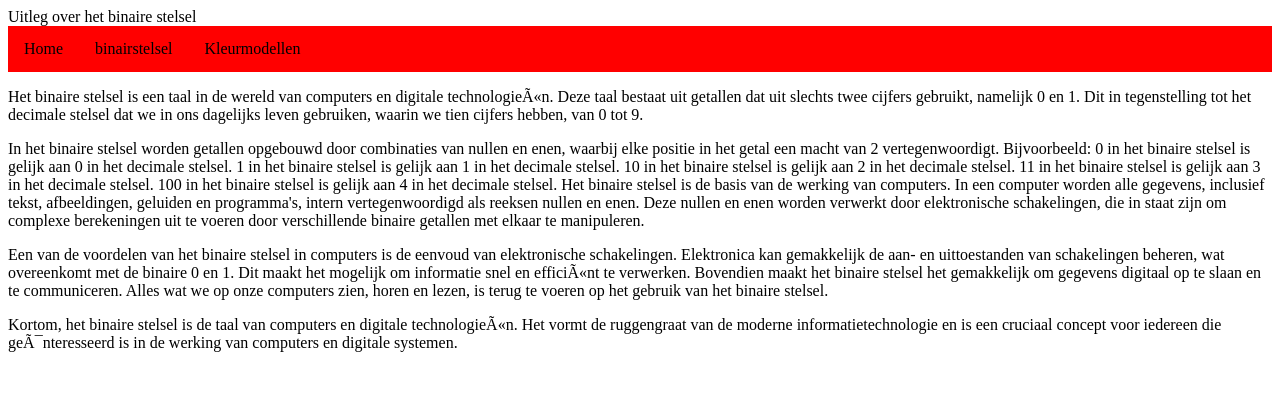
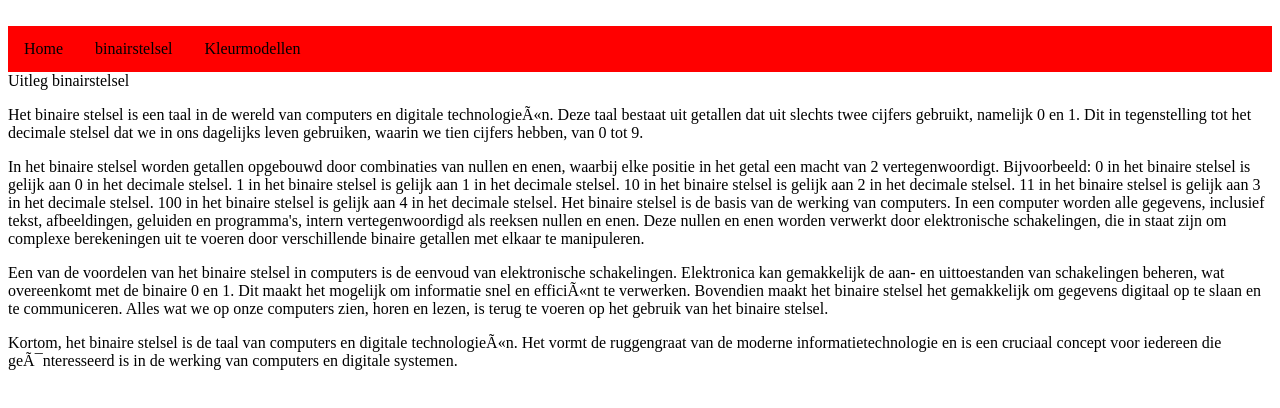
Before and after one commit to TwanWitteman071/TwanWitteman071.github.io, a plain HTML site: page binairstelsel.html in a window 1280 px wide. Drawn offline with Linux system fonts and the light colour scheme.

Commit message:
Hoempage

```diff
--- a/binairstelsel.html
+++ b/binairstelsel.html
@@ -6,13 +6,14 @@
         <meta charset="'utf-8">
     </head>
     <body>
-        Uitleg over het binaire stelsel
         <br>
         <ul>
             <li><a href="index.html">Home</a></li>
             <li><a href="binairstelsel.html">binairstelsel</a></li>
             <li><a href="kleurmodellen.html">Kleurmodellen</a></li>
         </ul>
+
+        Uitleg binairstelsel
 
         <p>Het binaire stelsel is een taal in de wereld van computers en digitale technologieën. Deze taal bestaat uit getallen dat uit slechts twee cijfers gebruikt, namelijk 0 en 1. Dit in tegenstelling tot het decimale stelsel dat we in ons dagelijks leven gebruiken, waarin we tien cijfers hebben, van 0 tot 9.</p>
 
```
